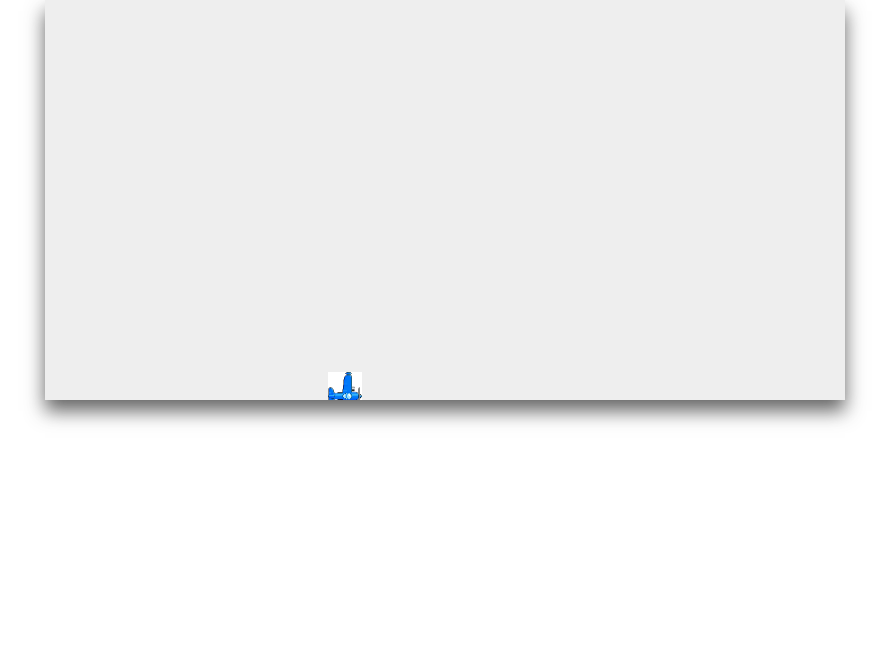
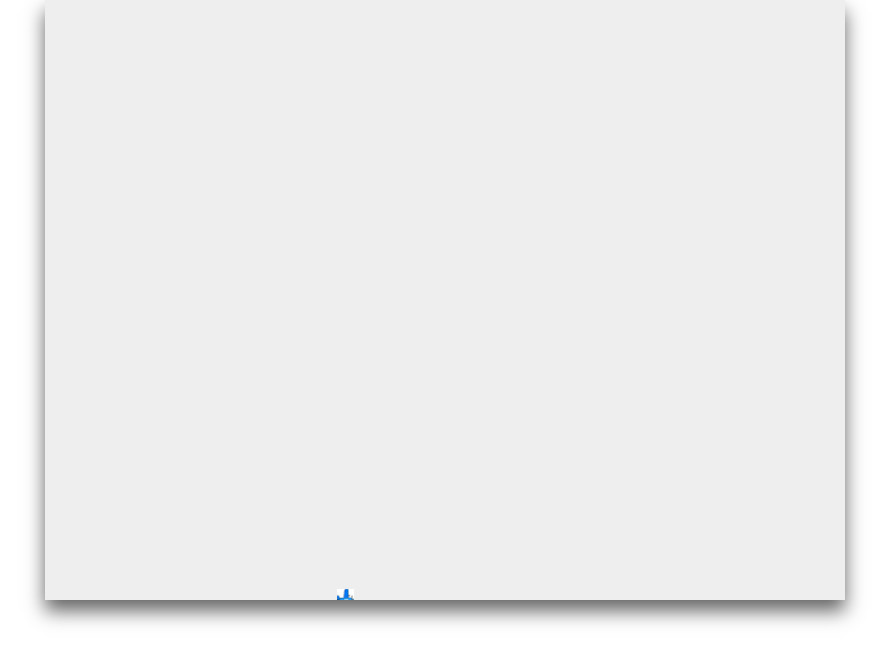
Before and after one commit to HermannBjorgvin/Dog-Fights, a plain HTML site: page index.html in a window 1280 px wide. Shown: the whole page, without its empty margins (195-1084 px from the left). Drawn offline with nearby package versions, Linux system fonts and the light colour scheme.

Commit message:
committ
,,,

```diff
--- a/css/main.css
+++ b/css/main.css
@@ -107,8 +107,6 @@ html {
 
 #canvas{
     display: block;
-    width: 800px;
-    height: 400px;
     margin: 0 auto;
 
     background-color: #EEE;
--- a/index.html
+++ b/index.html
@@ -23,7 +23,7 @@
 
         <!-- Add your site or application content here -->
 
-        <canvas id="canvas" width="800" height="400"></canvas>
+        <canvas id="canvas" width="800" height="600"></canvas>
 
         <script src="//ajax.googleapis.com/ajax/libs/jquery/1.10.2/jquery.min.js"></script>
         <script>window.jQuery || document.write('<script src="js/vendor/jquery-1.10.2.min.js"><\/script>')</script>
--- a/js/game.js
+++ b/js/game.js
@@ -23,8 +23,6 @@ function tick(elapsed){
 	// Location/Velocity/AI
 	aircraft.move(elapsed);
 
-	player2.move(elapsed);
-
 	// Drawings
 	clearCanvas();
 	draw();
@@ -38,9 +36,10 @@ var aircraft = {
 	y: 200, // Vertical position
 	velX: 0, // Horizontal velocity
 	velY: 0, // Vertical velocity
-	power: 20, // Max engine output
-	drag: 0.125, // Drag coefficient
-	lift: 0.7, // Lift coefficient
+
+	power: 17, // Max engine output
+	drag: 0.4, // Drag coefficient
+	lift: 0.8, // Lift coefficient
 	direction: 0, // 360° direction
 
 	engineOn: false, // booleans that control movement
@@ -48,7 +47,7 @@ var aircraft = {
 	turnCCW: false, // Is turning counter clockwise
 
 	draw: function(){
-		drawRotatedImage(imageObj, this.x, this.y, this.direction, 0.5);
+		drawRotatedImage(imageObj, this.x, this.y, this.direction, 0.25);
 	},
 	move: function(elapsed){
 
@@ -70,10 +69,10 @@ var aircraft = {
 
 		// Change direction
 		if (this.turnCW) {
-			this.direction += 360 * elapsed;
+			this.direction += 360 * elapsed * 0.4;
 		};
 		if (this.turnCCW) {
-			this.direction -= 360 * elapsed;
+			this.direction -= 360 * elapsed * 0.4;
 		};
 		//console.log(this.direction);
 
@@ -95,11 +94,19 @@ var aircraft = {
 		if (this.x < 0) {
 			this.x = canvas.width;
 		};
-		if (this.y >= canvas.height) {
-			this.y = canvas.height-1;
-			this.velY = -this.velY * 0.75;
+
+		// Aircraft top/bottom borders
+		if (this.y < 0) {
+			this.velY += Math.pow(this.y, 2) * elapsed;
 		};
-
+		if (this.y + (this.velY * elapsed) >= canvas.height) {
+			if (this.velY < 0.5) {
+				this.velY = 0;
+			}
+			else{
+				this.velY = -this.velY * 0.5;
+			};
+		};
 
 		this.y = Math.min(this.y + this.velY, canvas.height);
 		this.x = Math.min(this.x + this.velX, canvas.width);
@@ -118,95 +125,6 @@ var aircraft = {
 		}
 	}
 };
-
-// This is my aircraft, there are many like it but this one is mine
-var player2 = {
-	name: "TF-DAÐI",
-	x: 300, // Horizontal position
-	y: 600, // Vertical position
-	velX: 0, // Horizontal velocity
-	velY: 0, // Vertical velocity
-	power: 15, // Max engine output
-	drag: 0.25, // Drag coefficient
-	lift: 0.75, // Lift coefficient
-	direction: 0, // 360° direction
-
-	engineOn: false, // booleans that control movement
-	turnCW: false, // Is turning clockwise
-	turnCCW: false, // Is turning counter clockwise
-
-	draw: function(){
-		drawRotatedImage(imageObj, this.x, this.y, this.direction, 0.5);
-	},
-	move: function(elapsed){
-
-		var gravity = {
-			earth:9.81,
-			mars:3.711,
-			moon:1.622
-		};
-
-		// Gravity
-		this.velY += gravity.earth * elapsed;
-
-		// Drag coefficient
-		this.velX = bringToZero(this.velX, (Math.pow(this.velX, 2) * this.drag * elapsed));
-		this.velY = bringToZero(this.velY, (Math.pow(this.velY, 2) * this.drag * elapsed));
-
-		// Aircraft lift - simple variation, not accurate
-		this.velY -= Math.abs(this.velX * this.lift * elapsed);
-
-		// Change direction
-		if (this.turnCW) {
-			this.direction += 360 * elapsed;
-		};
-		if (this.turnCCW) {
-			this.direction -= 360 * elapsed;
-		};
-		//console.log(this.direction);
-
-		// Add engine velocity
-		if (this.engineOn) {
-			var angle = this.direction % 360;
-
-			var x = Math.cos(angle * TO_RADIANS);
-			var y = Math.sin(angle * TO_RADIANS);
-
-			this.velX += this.power * x * elapsed;
-			this.velY += this.power * y * elapsed;
-		};
-
-		// Bounding box - Got to find a better bounding box
-		if (this.x >= canvas.width) {
-			this.x = 0;
-		};
-		if (this.x < 0) {
-			this.x = canvas.width;
-		};
-		if (this.y >= canvas.height) {
-			this.y = canvas.height-1;
-			this.velY = -this.velY * 0.75;
-		};
-
-
-		this.y = Math.min(this.y + this.velY, canvas.height);
-		this.x = Math.min(this.x + this.velX, canvas.width);
-	},
-	keyHandler: function(key, state){
-		switch(key){
-			case 'w':
-				this.engineOn = state;
-			break;
-			case 'a':
-				this.turnCCW = state;
-			break;
-			case 'd':
-				this.turnCW = state;
-			break;
-		}
-	}
-};
-
 
 // This is my aircraft, there are many like it but this one is mine
 function bullet_constructor(){
@@ -234,10 +152,10 @@ function bullet_constructor(){
 
 		// Change direction
 		if (this.turnCW) {
-			this.direction += 360 * elapsed;
+			this.direction += 360 * elapsed * 0.5;
 		};
 		if (this.turnCCW) {
-			this.direction -= 360 * elapsed;
+			this.direction -= 360 * elapsed * 0.5;
 		};
 		//console.log(this.direction);
 
@@ -259,11 +177,10 @@ function bullet_constructor(){
 		if (this.x < 0) {
 			this.x = canvas.width;
 		};
-		if (this.y >= canvas.height) {
-			this.y = canvas.height-1;
+		if (this.y >= canvas.height-100) {
+			this.y = canvas.height-101;
 			this.velY = -this.velY * 0.75;
 		};
-
 
 		this.y = Math.min(this.y + this.velY, canvas.height);
 		this.x = Math.min(this.x + this.velX, canvas.width);
@@ -335,19 +252,6 @@ Mousetrap.bind({
     'w': function() { aircraft.keyHandler('w', false); }
 }, 'keyup');
 
-// Player 2
-Mousetrap.bind({
-    'left': function() { player2.keyHandler('a', true); },
-    'right': function() { player2.keyHandler('d', true); },
-    'up': function() { player2.keyHandler('w', true); }
-}, 'keydown');
-
-Mousetrap.bind({
-    'left': function() { player2.keyHandler('a', false); },
-    'right': function() { player2.keyHandler('d', false); },
-    'up': function() { player2.keyHandler('w', false); }
-}, 'keyup');
-
 /***********************
 	AIRCRAFT UPDATES
 ***********************/
@@ -360,7 +264,6 @@ Mousetrap.bind({
 
 function draw(){
 	aircraft.draw();
-	player2.draw();
 }
 
 function clearCanvas(){
```
